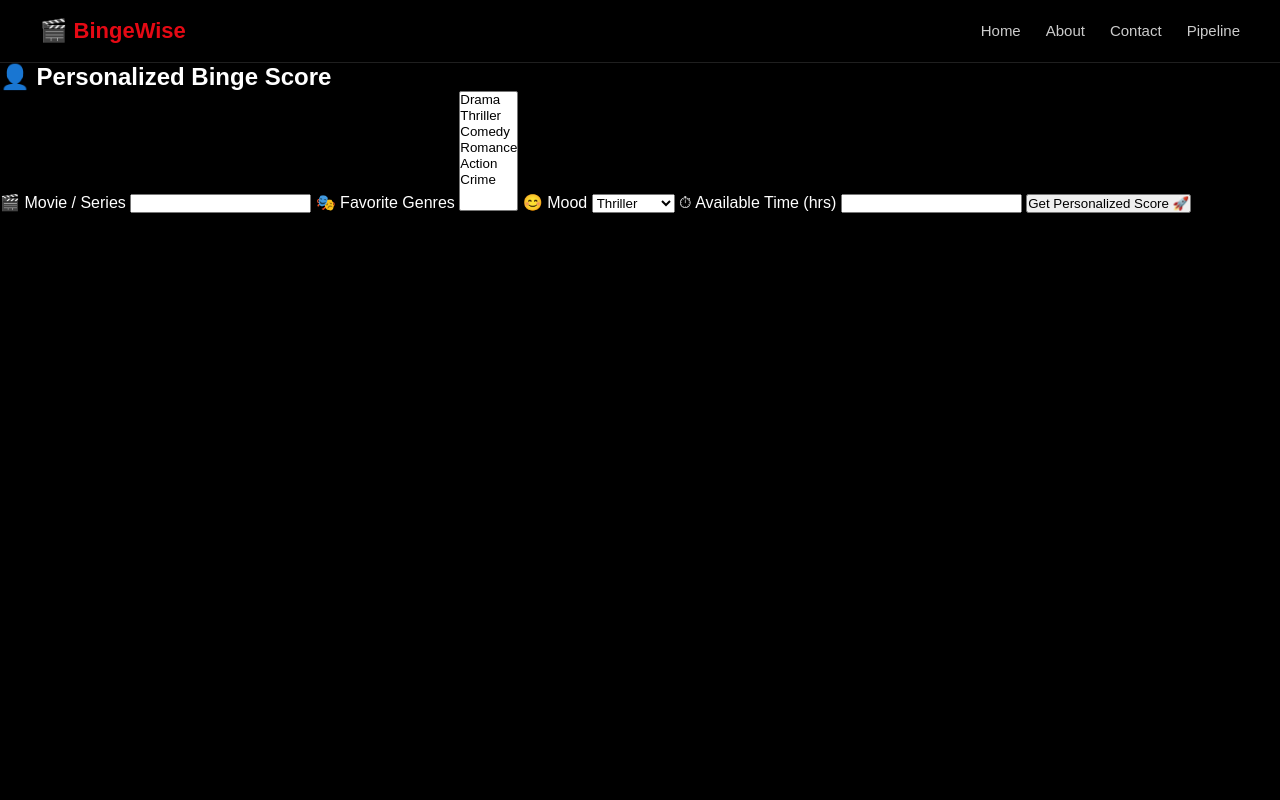
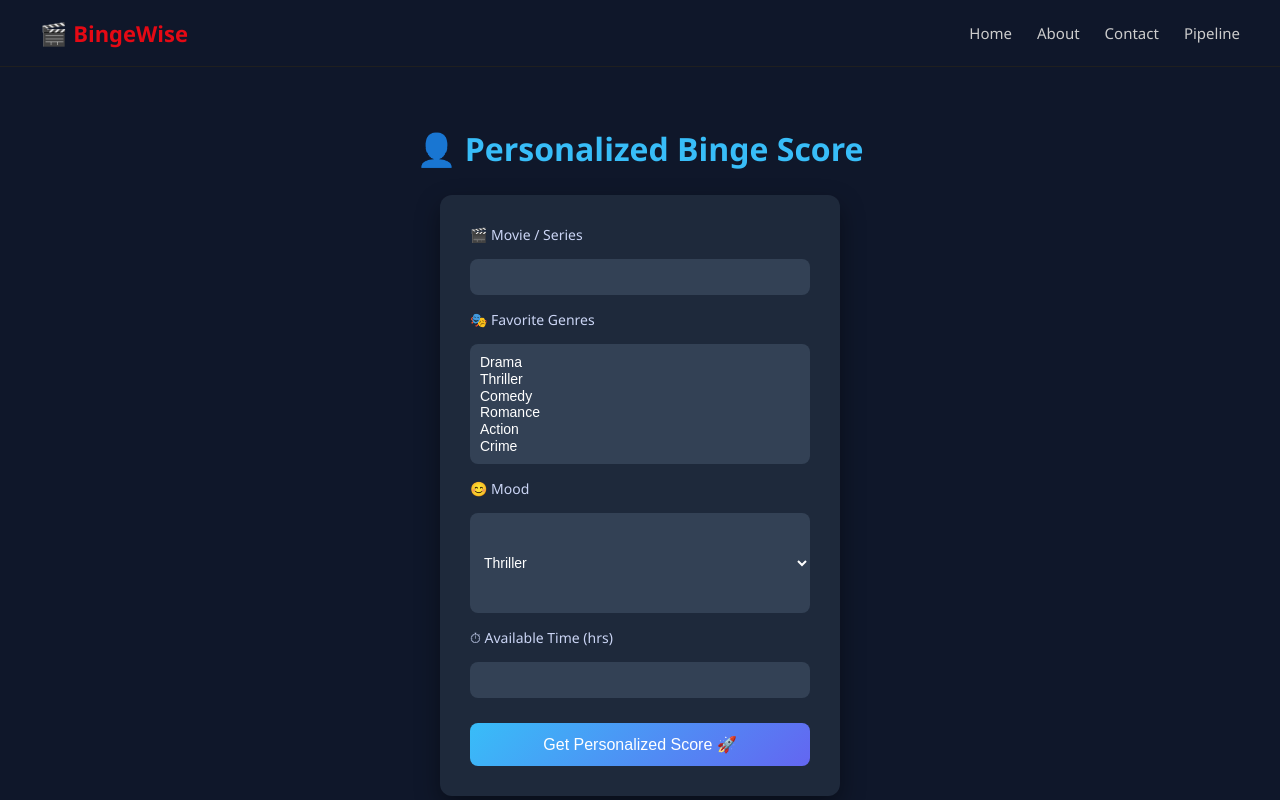
Before and after one commit to sanyogita-c05/binge-worthiness-website, a Flask app: page /personalized in a window 1280 px wide. Run offline with Flask 3, Linux system fonts and the light colour scheme.

Commit message:
Improved UI

```diff
--- a/backend/templates/personalized.html
+++ b/backend/templates/personalized.html
@@ -2,7 +2,83 @@
 <html>
 <head>
   <title>Personalized Binge Score</title>
+
   <link rel="stylesheet" href="{{ url_for('static', filename='css/global.css') }}">
+
+  <style>
+    body {
+      background: #0f172a;
+      color: #ffffff;
+      font-family: 'Segoe UI', sans-serif;
+      margin: 0;
+      padding: 0;
+    }
+
+    .form-section {
+      display: flex;
+      flex-direction: column;
+      align-items: center;
+      margin-top: 60px;
+    }
+
+    h1 {
+      font-size: 32px;
+      margin-bottom: 25px;
+      color: #38bdf8;
+    }
+
+    .form-card {
+      background: #1e293b;
+      padding: 30px;
+      border-radius: 12px;
+      width: 400px;
+      box-shadow: 0 10px 25px rgba(0,0,0,0.4);
+      display: flex;
+      flex-direction: column;
+      gap: 15px;
+    }
+
+    label {
+      font-size: 14px;
+      color: #cbd5f5;
+    }
+
+    input, select {
+      padding: 10px;
+      border-radius: 8px;
+      border: none;
+      outline: none;
+      font-size: 14px;
+      background: #334155;
+      color: white;
+    }
+
+    select {
+      height: 100px;
+    }
+
+    input:focus, select:focus {
+      border: 1px solid #38bdf8;
+    }
+
+    button {
+      margin-top: 10px;
+      padding: 12px;
+      background: linear-gradient(135deg, #38bdf8, #6366f1);
+      border: none;
+      border-radius: 8px;
+      color: white;
+      font-size: 16px;
+      cursor: pointer;
+      transition: 0.3s ease;
+    }
+
+    button:hover {
+      transform: scale(1.05);
+      box-shadow: 0 0 15px rgba(56,189,248,0.5);
+    }
+  </style>
+
 </head>
 
 <body>
```
